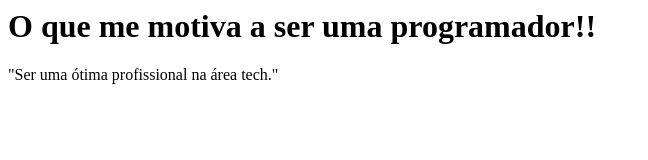
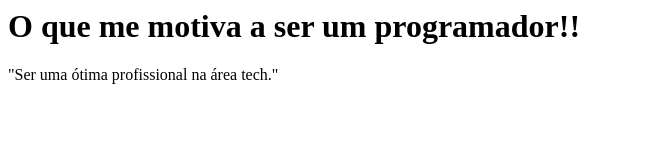
Before and after one commit to franciane-lark/estudos-EBAC, a plain HTML site: page Programacao Html/index-1.html in a window 1280 px wide. Shown: the whole page, without its empty margins (0-648 px from the left). Drawn offline with Linux system fonts and the light colour scheme.

Commit message:
update texto

```diff
--- a/Programacao Html/index-1.html
+++ b/Programacao Html/index-1.html
@@ -1,6 +1,6 @@
 <html>
     <body>
-        <h1>O que me motiva a ser uma programador!!</h1>
+        <h1>O que me motiva a ser um programador!!</h1>
         <p>
             "Ser uma ótima profissional na área tech."
         </p>
```
